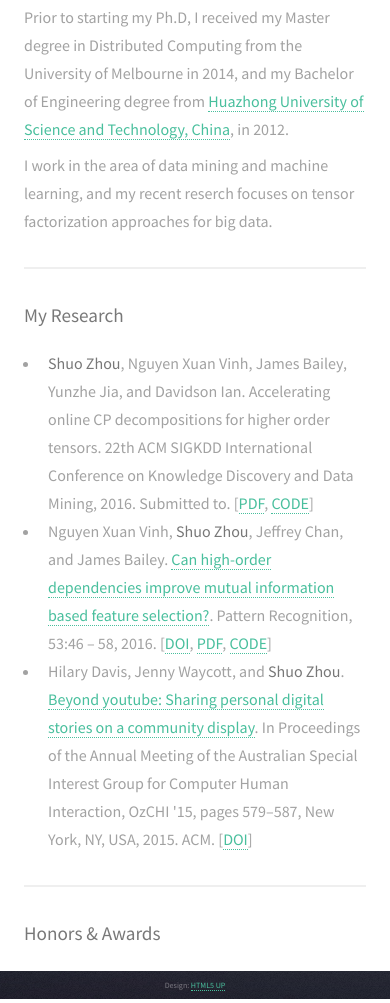
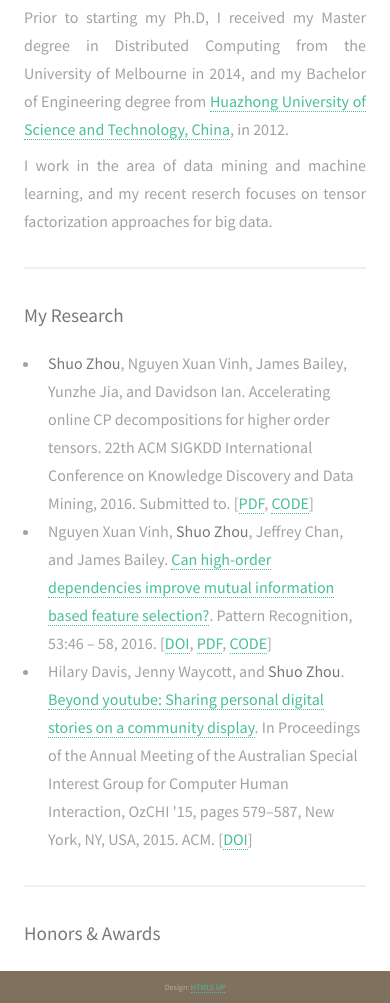
Before and after one commit to shuozhou/shuozhou.github.io, a plain HTML site: page index.html in a window 390 px wide. Shown: the part 610-1613 px from the top of the page. Before the commit the page ends 1581 px from the top, so only its background shows below. Drawn offline with Linux system fonts and the light colour scheme.

Commit message:
upaate footer color

```diff
--- a/assets/css/main.css
+++ b/assets/css/main.css
@@ -1599,6 +1599,7 @@
 	}
 
 	p {
+        text-align: justify;
 		margin: 0 0 0.5em 0;
 	}
 
@@ -1716,7 +1717,8 @@
 	}
 
 	header p {
-		color: #b2b2b2;
+        text-align: center;
+		color: rgba(255, 255, 255, 0.4);
 		position: relative;
 		margin: 0 0 1em 0;
         line-height: normal;
@@ -2503,6 +2505,7 @@
 /* Footer */
 
 	#footer {
+        background-color: rgba(255, 0, 0, 0);;
         font-size: 0.5em;
 		bottom: 0;
 		left: 0;
@@ -2929,15 +2932,15 @@
 
 			#footer {
 				background-attachment: scroll;
-				background-color: #1f1815;
-				background-image: url("images/overlay.png"), url("../../images/bg.jpg");
+				background-color: rgba(128, 113, 94, 1);
+				/*background-image: url("images/overlay.png"), url("../../images/bg.jpg");*/
 				background-position: top left,						bottom center;
 				background-repeat: repeat,							no-repeat;
 				background-size: auto,							cover;
 				bottom: auto;
 				left: auto;
 				/*padding: 4em 4em 1em 4em;*/
-                padding: 0.25em
+                padding: 0.25em;
 				position: relative;
 				text-align: center;
 				width: 100%;
```
